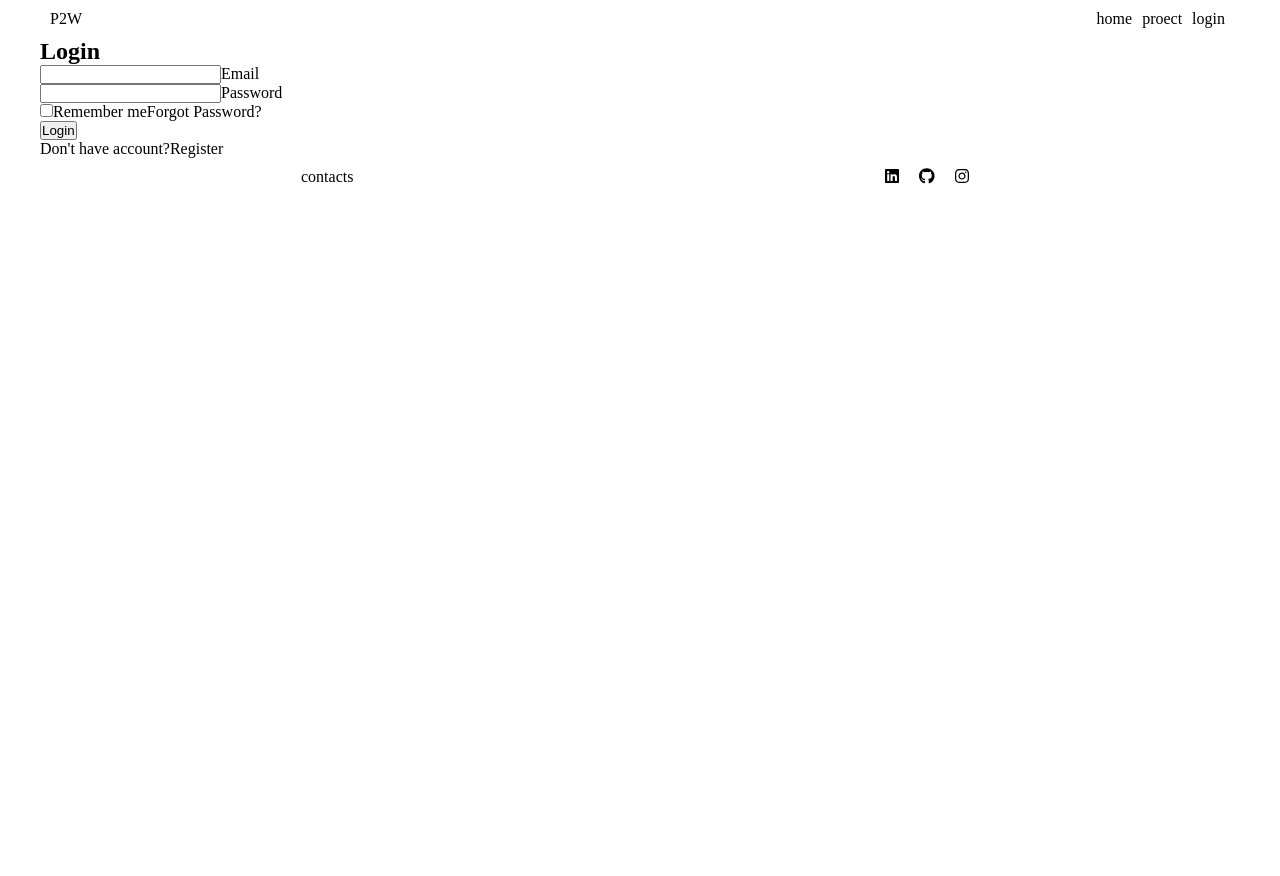
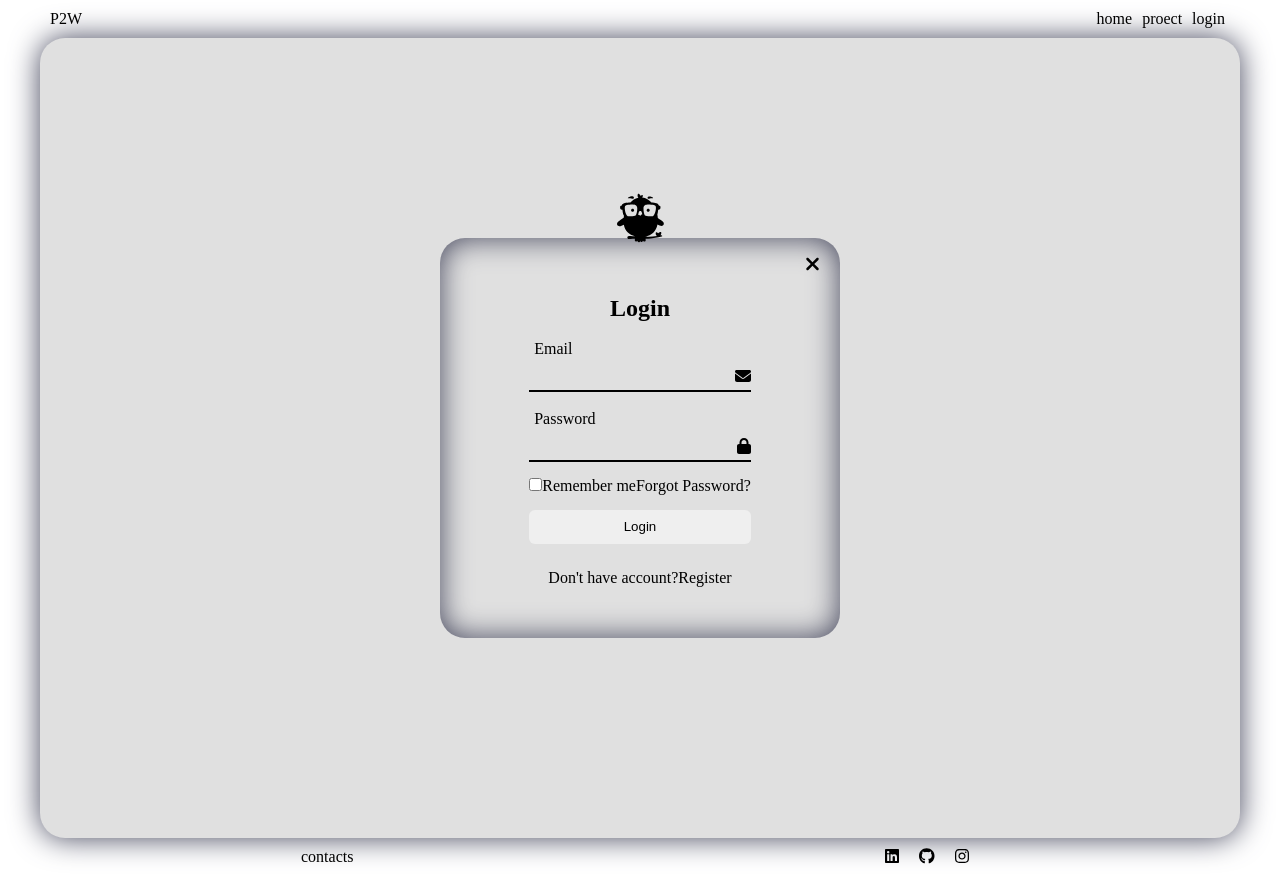
Before and after one commit to GoodP2W/Blog, a React (Vite) app: page /auth in a window 1280 px wide. Before the commit the page ends 800 px from the top, so only its background shows below. Built offline with nearby package versions, Linux system fonts and the light colour scheme.

Commit message:
styling auth

```diff
--- a/src/components/auth/login/Login.jsx
+++ b/src/components/auth/login/Login.jsx
@@ -1,26 +1,46 @@
+import "./login.scss";
+
+import { FontAwesomeIcon } from "@fortawesome/react-fontawesome";
+import { faEnvelope } from "@fortawesome/free-solid-svg-icons";
+import { faLock } from "@fortawesome/free-solid-svg-icons";
+import { faXmark } from "@fortawesome/free-solid-svg-icons";
+import { faEarlybirds } from "@fortawesome/free-brands-svg-icons";
+
 function Login() {
   return (
     <div className="login">
       <div className="container">
         <div className="login__wrapper">
           <div className="form__box">
+            <span className="login__wrapper__icon">
+              <FontAwesomeIcon icon={faEarlybirds} />
+            </span>
+            <span className="close_icon">
+              <FontAwesomeIcon icon={faXmark} />
+            </span>
             <h2>Login</h2>
             <form action="#">
               <div className="input__box">
-                <span className="icon"></span>
-                <input type="email" required></input>
-                <label>Email</label>
+                <span className="icon">
+                  <FontAwesomeIcon icon={faEnvelope} />
+                </span>
+                <input className="input" type="email" required></input>
+                <label className="input__label">Email</label>
               </div>
               <div className="input__box">
-                <span className="icon"></span>
-                <input type="password" required></input>
-                <label>Password</label>
+                <span className="icon">
+                  <FontAwesomeIcon icon={faLock} />
+                </span>
+                <input className="input" type="password" required></input>
+                <label className="input__label">Password</label>
               </div>
               <div className="remember__box">
-                <label>
+                <label className="input__label">
                   <input type="checkbox"></input>Remember me
                 </label>
-                <a href="#">Forgot Password?</a>
+                <a className="forgot__link" href="#">
+                  Forgot Password?
+                </a>
               </div>
               <button className="btn__login" type="submit">
                 Login
--- a/src/components/auth/login/login.scss
+++ b/src/components/auth/login/login.scss
@@ -0,0 +1,87 @@
+.login{
+  .login__wrapper{
+    min-height: 100vh;
+    background-color: rgb(224,224,224);
+    box-shadow: 0px 0px 30px 0px rgba(66, 68, 90, 1);
+    border-radius: 25px;
+    display: flex;
+    align-items: center;
+    justify-content: center;
+    .form__box{
+      position: relative;
+      display: flex;
+      flex-direction: column;
+      align-items: center;
+      justify-content: center;
+      height: 400px;
+      width: 400px;
+      box-shadow: inset 0px 0px 30px 0px rgba(66, 68, 90, 1);
+      border-radius: 25px;
+      .login__wrapper__icon{
+      position: absolute;
+      font-size: 50px;
+      top: -47px;
+  }
+        .close_icon{
+          position: absolute;
+          top: 15px;
+          right: 20px;
+          font-size: 20px;
+    }
+        .input__box{
+          position: relative;
+          width: 100%;
+          height: 40px;
+          border-bottom: 2px solid;
+          margin: 30px 0;
+            .icon{
+              position: absolute;
+              right: 0;
+              line-height: 50px;
+            }
+            .input__label{
+              position: absolute;
+              top: -3px;
+              left: 5px;
+              transform: translateY(-50%);
+              pointer-events: none;
+            }
+            .input{
+              padding: 0 25px 0 10px;
+              width: 100%;
+              height: 100%;
+              background: transparent;
+              border: none;
+              outline: none;
+
+            }
+
+        }
+        .remember__box{
+          margin: -15px 0 15px;
+          display: flex;
+          justify-content: space-between;
+        }
+        .btn__login{
+          width: 100%;
+          height: 13%;
+          border: none;
+          border-radius: 6px;
+          cursor: pointer;
+        }
+        .Login__register{
+          text-align: center;
+          margin: 25px 0 10px;
+        }
+    }
+
+  }
+}
+
+.forgot__link:hover{
+  text-decoration: underline;
+}
+
+.register__link:hover{
+  text-decoration: underline;
+}
```
Also changed, not shown: src/components/auth/register/Register.jsx (+5 -3 lines).
